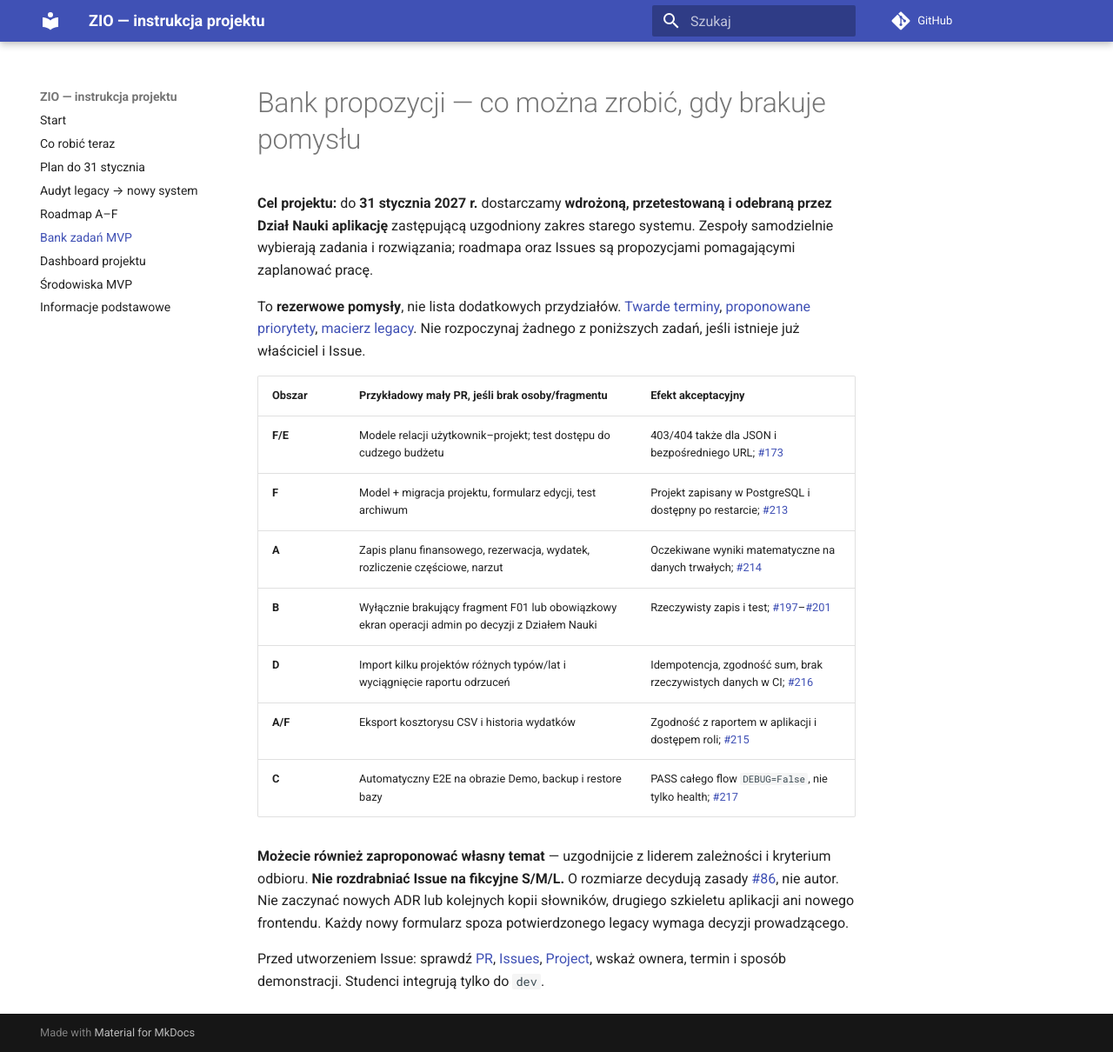
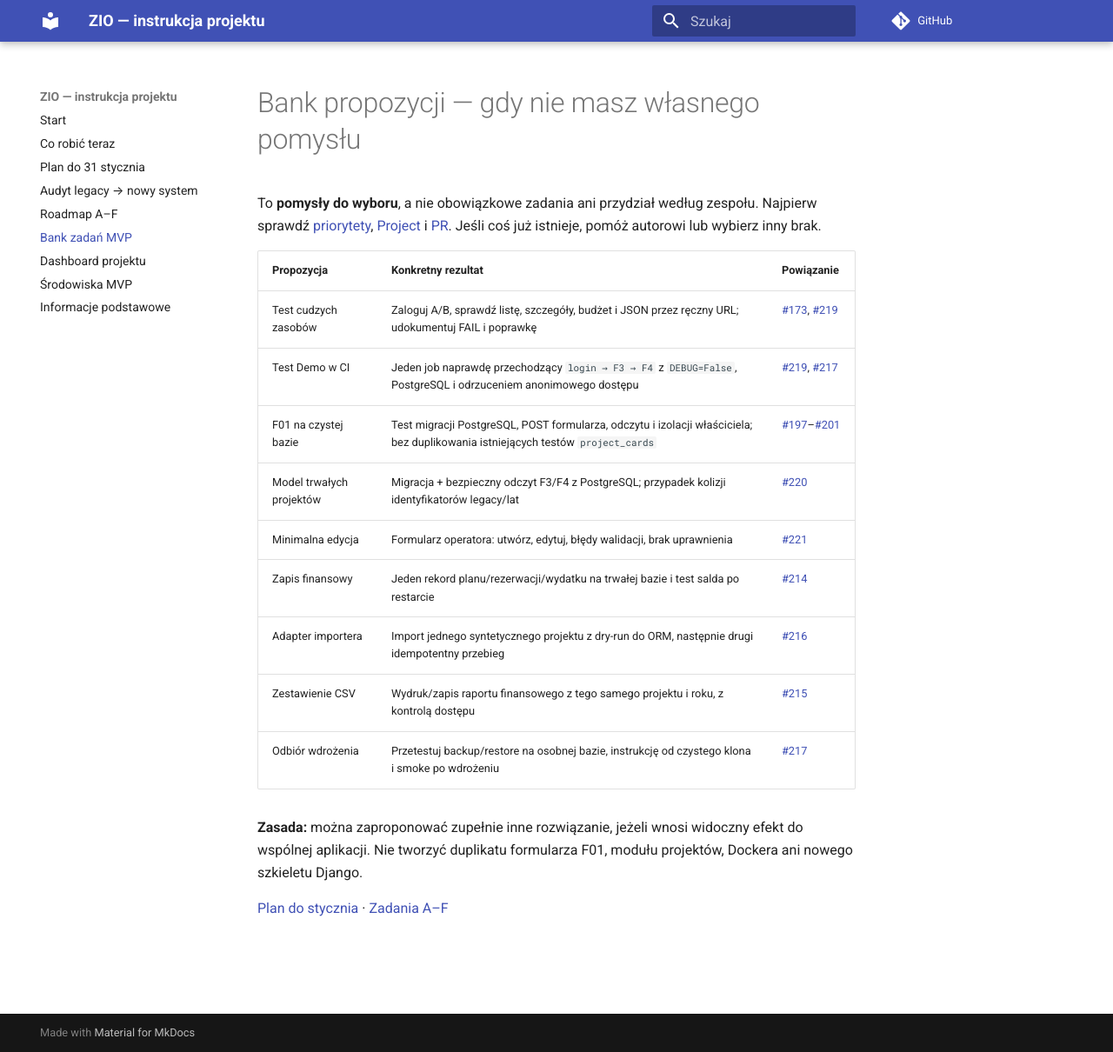
Before and after one commit to zio-wi-pb-mc/pb-science-office-manual, an MkDocs documentation site: the page built from manual/17-bank-zadan-mvp.md, in a window 1280 px wide and 1210 px high. Shown: the whole window at 87% size. Built offline with MkDocs 1.6.1 and Material for MkDocs 9.7.7, drawn with Linux system fonts in a browser that asks for light colours; comment, search, counter and statistics services are not loaded.

```diff
--- a/manual/17-bank-zadan-mvp.md
+++ b/manual/17-bank-zadan-mvp.md
@@ -1,20 +1,19 @@
-# Bank propozycji — co można zrobić, gdy brakuje pomysłu
+# Bank propozycji — gdy nie masz własnego pomysłu
 
-**Cel projektu:** do **31 stycznia 2027 r.** dostarczamy **wdrożoną, przetestowaną i odebraną przez Dział Nauki aplikację** zastępującą uzgodniony zakres starego systemu. Zespoły samodzielnie wybierają zadania i rozwiązania; roadmapa oraz Issues są propozycjami pomagającymi zaplanować pracę.
+To **pomysły do wyboru**, a nie obowiązkowe zadania ani przydział według zespołu. Najpierw sprawdź [priorytety](16-propozycje-zadan-po-audycie.md), [Project](https://github.com/orgs/zio-wi-pb-mc/projects/1/views/1) i [PR](https://github.com/zio-wi-pb-mc/pb-science-office/pulls). Jeśli coś już istnieje, pomóż autorowi lub wybierz inny brak.
 
+| Propozycja | Konkretny rezultat | Powiązanie |
+|---|---|---|
+| Test cudzych zasobów | Zaloguj A/B, sprawdź listę, szczegóły, budżet i JSON przez ręczny URL; udokumentuj FAIL i poprawkę | [#173](https://github.com/zio-wi-pb-mc/pb-science-office/issues/173), [#219](https://github.com/zio-wi-pb-mc/pb-science-office/issues/219) |
+| Test Demo w CI | Jeden job naprawdę przechodzący `login → F3 → F4` z `DEBUG=False`, PostgreSQL i odrzuceniem anonimowego dostępu | [#219](https://github.com/zio-wi-pb-mc/pb-science-office/issues/219), [#217](https://github.com/zio-wi-pb-mc/pb-science-office/issues/217) |
+| F01 na czystej bazie | Test migracji PostgreSQL, POST formularza, odczytu i izolacji właściciela; bez duplikowania istniejących testów `project_cards` | [#197](https://github.com/zio-wi-pb-mc/pb-science-office/issues/197)–[#201](https://github.com/zio-wi-pb-mc/pb-science-office/issues/201) |
+| Model trwałych projektów | Migracja + bezpieczny odczyt F3/F4 z PostgreSQL; przypadek kolizji identyfikatorów legacy/lat | [#220](https://github.com/zio-wi-pb-mc/pb-science-office/issues/220) |
+| Minimalna edycja | Formularz operatora: utwórz, edytuj, błędy walidacji, brak uprawnienia | [#221](https://github.com/zio-wi-pb-mc/pb-science-office/issues/221) |
+| Zapis finansowy | Jeden rekord planu/rezerwacji/wydatku na trwałej bazie i test salda po restarcie | [#214](https://github.com/zio-wi-pb-mc/pb-science-office/issues/214) |
+| Adapter importera | Import jednego syntetycznego projektu z dry-run do ORM, następnie drugi idempotentny przebieg | [#216](https://github.com/zio-wi-pb-mc/pb-science-office/issues/216) |
+| Zestawienie CSV | Wydruk/zapis raportu finansowego z tego samego projektu i roku, z kontrolą dostępu | [#215](https://github.com/zio-wi-pb-mc/pb-science-office/issues/215) |
+| Odbiór wdrożenia | Przetestuj backup/restore na osobnej bazie, instrukcję od czystego klona i smoke po wdrożeniu | [#217](https://github.com/zio-wi-pb-mc/pb-science-office/issues/217) |
 
-To **rezerwowe pomysły**, nie lista dodatkowych przydziałów. [Twarde terminy](23-plan-do-31-stycznia.md), [proponowane priorytety](16-propozycje-zadan-po-audycie.md), [macierz legacy](22-audyt-legacy-parity.md). Nie rozpoczynaj żadnego z poniższych zadań, jeśli istnieje już właściciel i Issue.
+**Zasada:** można zaproponować zupełnie inne rozwiązanie, jeżeli wnosi widoczny efekt do wspólnej aplikacji. Nie tworzyć duplikatu formularza F01, modułu projektów, Dockera ani nowego szkieletu Django.
 
-| Obszar | Przykładowy mały PR, jeśli brak osoby/fragmentu | Efekt akceptacyjny |
-|---|---|---|
-| **F/E** | Modele relacji użytkownik–projekt; test dostępu do cudzego budżetu | 403/404 także dla JSON i bezpośredniego URL; [#173](https://github.com/zio-wi-pb-mc/pb-science-office/issues/173) |
-| **F** | Model + migracja projektu, formularz edycji, test archiwum | Projekt zapisany w PostgreSQL i dostępny po restarcie; [#213](https://github.com/zio-wi-pb-mc/pb-science-office/issues/213) |
-| **A** | Zapis planu finansowego, rezerwacja, wydatek, rozliczenie częściowe, narzut | Oczekiwane wyniki matematyczne na danych trwałych; [#214](https://github.com/zio-wi-pb-mc/pb-science-office/issues/214) |
-| **B** | Wyłącznie brakujący fragment F01 lub obowiązkowy ekran operacji admin po decyzji z Działem Nauki | Rzeczywisty zapis i test; [#197](https://github.com/zio-wi-pb-mc/pb-science-office/issues/197)–[#201](https://github.com/zio-wi-pb-mc/pb-science-office/issues/201) |
-| **D** | Import kilku projektów różnych typów/lat i wyciągnięcie raportu odrzuceń | Idempotencja, zgodność sum, brak rzeczywistych danych w CI; [#216](https://github.com/zio-wi-pb-mc/pb-science-office/issues/216) |
-| **A/F** | Eksport kosztorysu CSV i historia wydatków | Zgodność z raportem w aplikacji i dostępem roli; [#215](https://github.com/zio-wi-pb-mc/pb-science-office/issues/215) |
-| **C** | Automatyczny E2E na obrazie Demo, backup i restore bazy | PASS całego flow `DEBUG=False`, nie tylko health; [#217](https://github.com/zio-wi-pb-mc/pb-science-office/issues/217) |
-
-**Możecie również zaproponować własny temat** — uzgodnijcie z liderem zależności i kryterium odbioru. **Nie rozdrabniać Issue na fikcyjne S/M/L.** O rozmiarze decydują zasady [#86](https://github.com/zio-wi-pb-mc/pb-science-office/issues/86), nie autor. Nie zaczynać nowych ADR lub kolejnych kopii słowników, drugiego szkieletu aplikacji ani nowego frontendu. Każdy nowy formularz spoza potwierdzonego legacy wymaga decyzji prowadzącego.
-
-Przed utworzeniem Issue: sprawdź [PR](https://github.com/zio-wi-pb-mc/pb-science-office/pulls), [Issues](https://github.com/zio-wi-pb-mc/pb-science-office/issues), [Project](https://github.com/orgs/zio-wi-pb-mc/projects/1/views/1), wskaż ownera, termin i sposób demonstracji. Studenci integrują tylko do `dev`.
+[Plan do stycznia](23-plan-do-31-stycznia.md) · [Zadania A–F](21-roadmap-3-tygodnie.md)
```
